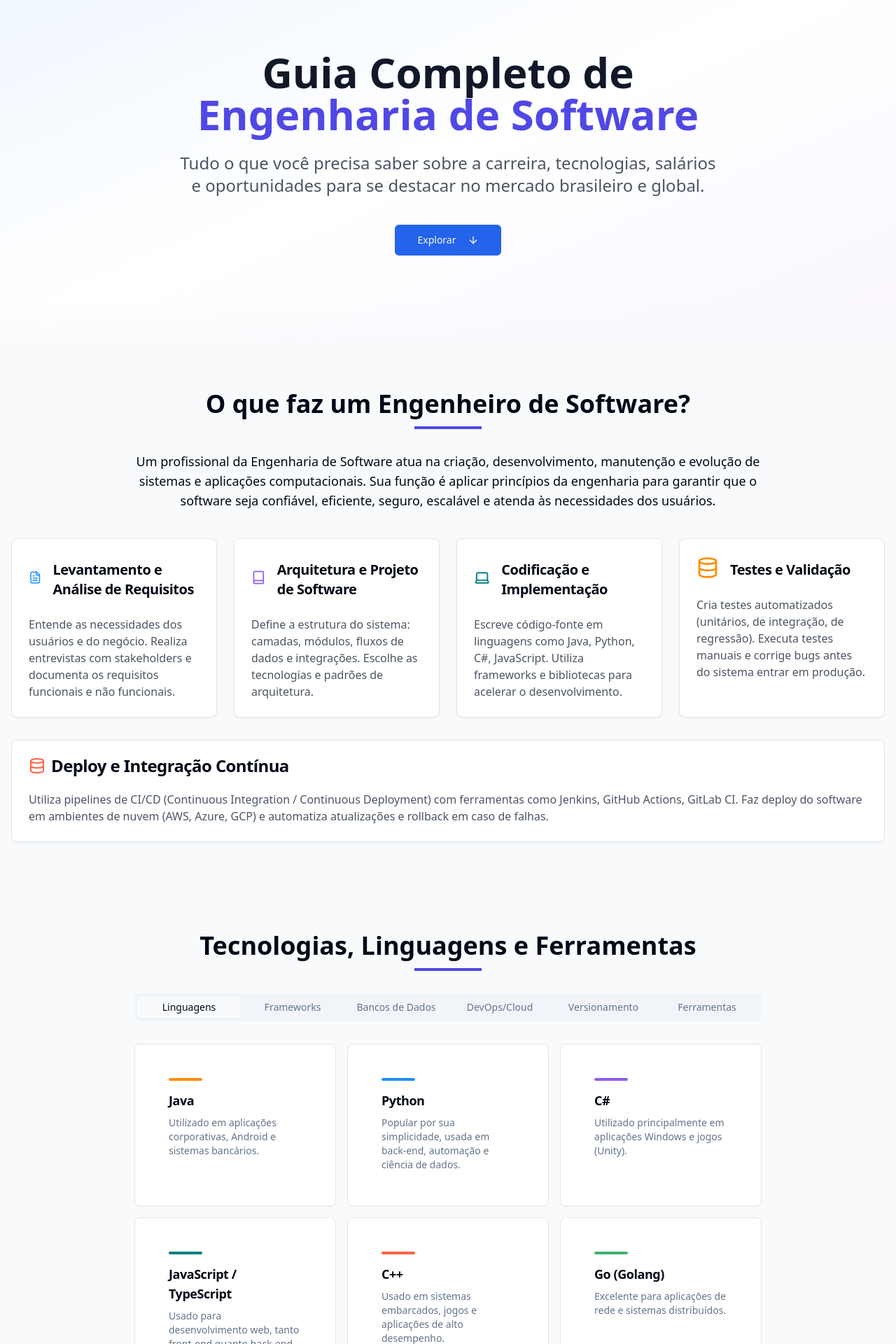
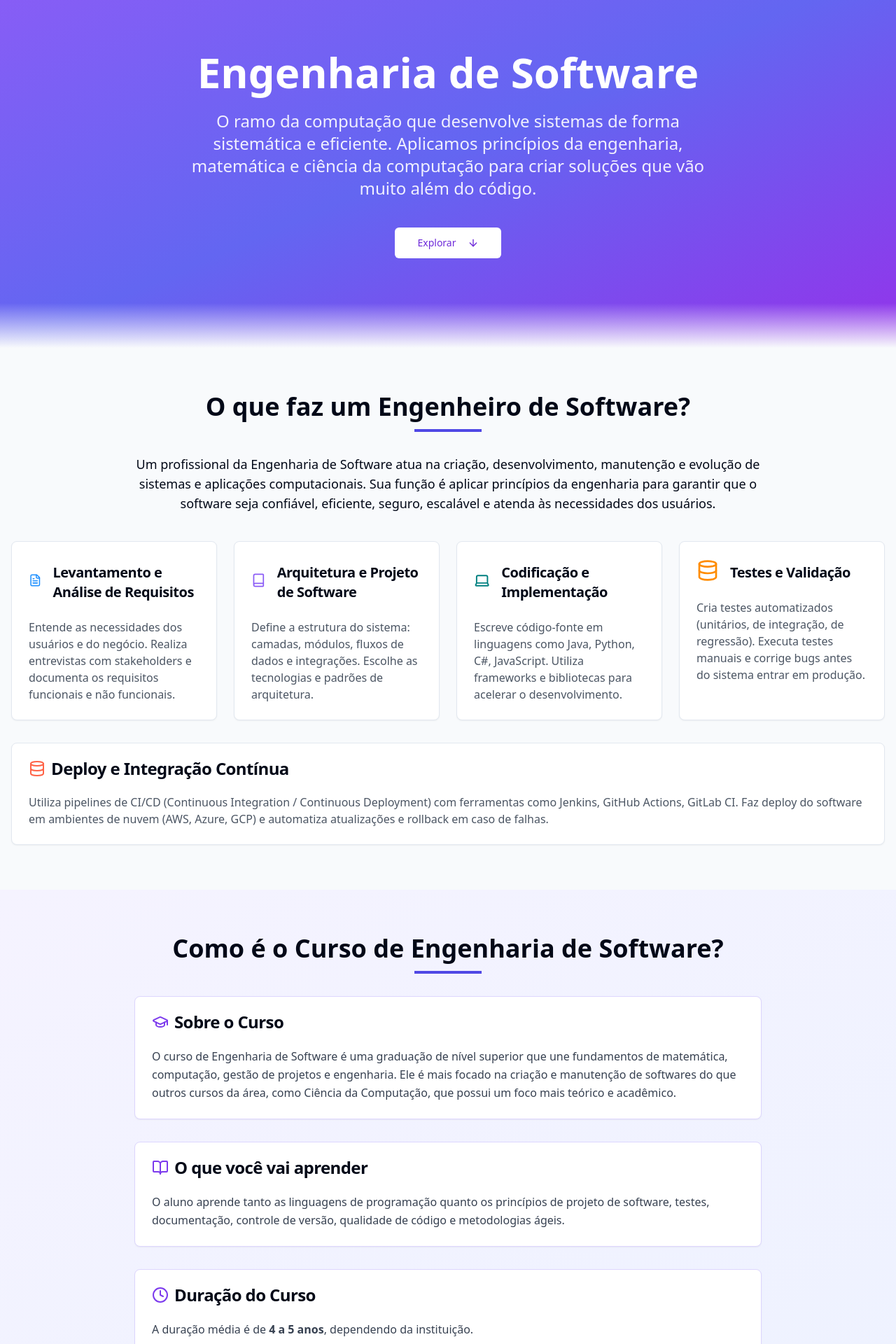
Before and after one commit to Criistian-sf/soft-eng-brasil-guide, a React (Vite) app: page / in a window 1280 px wide. Shown: the part 120-2040 px from the top of the page at 70% size. Built offline with nearby package versions, Linux system fonts and the light colour scheme.

Commit message:
Refactor: Update content and add new information
Update content with new information about the course, testimonials, and project details.

```diff
--- /dev/null
+++ b/src/components/CourseSection.tsx
@@ -0,0 +1,61 @@
+
+import React from 'react';
+import { Card, CardContent, CardHeader, CardTitle } from '@/components/ui/card';
+import { BookOpen, Clock, GraduationCap } from 'lucide-react';
+
+const CourseSection = () => {
+  return (
+    <section className="section-container bg-gradient-to-br from-violet-50 to-indigo-50">
+      <h2 className="section-title">Como é o Curso de Engenharia de Software?</h2>
+
+      <div className="max-w-4xl mx-auto space-y-8">
+        <Card className="border-violet-200">
+          <CardHeader>
+            <CardTitle className="flex items-center gap-2">
+              <GraduationCap className="h-6 w-6 text-violet-600" />
+              Sobre o Curso
+            </CardTitle>
+          </CardHeader>
+          <CardContent>
+            <p className="text-gray-700 leading-relaxed">
+              O curso de Engenharia de Software é uma graduação de nível superior que une fundamentos de matemática,
+              computação, gestão de projetos e engenharia. Ele é mais focado na criação e manutenção de softwares
+              do que outros cursos da área, como Ciência da Computação, que possui um foco mais teórico e acadêmico.
+            </p>
+          </CardContent>
+        </Card>
+
+        <Card className="border-violet-200">
+          <CardHeader>
+            <CardTitle className="flex items-center gap-2">
+              <BookOpen className="h-6 w-6 text-violet-600" />
+              O que você vai aprender
+            </CardTitle>
+          </CardHeader>
+          <CardContent>
+            <p className="text-gray-700 leading-relaxed">
+              O aluno aprende tanto as linguagens de programação quanto os princípios de projeto de software,
+              testes, documentação, controle de versão, qualidade de código e metodologias ágeis.
+            </p>
+          </CardContent>
+        </Card>
+
+        <Card className="border-violet-200">
+          <CardHeader>
+            <CardTitle className="flex items-center gap-2">
+              <Clock className="h-6 w-6 text-violet-600" />
+              Duração do Curso
+            </CardTitle>
+          </CardHeader>
+          <CardContent>
+            <p className="text-gray-700 leading-relaxed">
+              A duração média é de <strong>4 a 5 anos</strong>, dependendo da instituição.
+            </p>
+          </CardContent>
+        </Card>
+      </div>
+    </section>
+  );
+};
+
+export default CourseSection;
--- a/src/components/Hero.tsx
+++ b/src/components/Hero.tsx
@@ -10,16 +10,21 @@ const Hero = () => {
   };
 
   return (
-    <div className="relative bg-gradient-to-br from-blue-50 via-white to-purple-50 py-20 md:py-32">
+    <div className="relative bg-gradient-to-br from-violet-500 via-indigo-500 to-purple-600 py-20 md:py-32">
       <div className="container flex flex-col items-center text-center">
-        <h1 className="text-4xl md:text-5xl lg:text-6xl font-bold text-gray-900 mb-6 animate-fade-in">
-          Guia Completo de<br/>
-          <span className="text-accent">Engenharia de Software</span>
+        <h1 className="text-4xl md:text-5xl lg:text-6xl font-bold text-white mb-6 animate-fade-in">
+          Engenharia de Software
         </h1>
-        <p className="text-xl md:text-2xl text-gray-600 max-w-3xl mb-10 animate-fade-in">
-          Tudo o que você precisa saber sobre a carreira, tecnologias, salários e oportunidades para se destacar no mercado brasileiro e global.
+        <p className="text-xl md:text-2xl text-white/90 max-w-3xl mb-10 animate-fade-in leading-relaxed">
+          O ramo da computação que desenvolve sistemas de forma sistemática e eficiente.
+          Aplicamos princípios da engenharia, matemática e ciência da computação para criar
+          soluções que vão muito além do código.
         </p>
-        <Button onClick={scrollToSection} size="lg" className="group animate-fade-in">
+        <Button
+          onClick={scrollToSection}
+          size="lg"
+          className="group animate-fade-in bg-white text-violet-700 hover:bg-white/90"
+        >
           Explorar
           <ArrowDown className="ml-2 h-4 w-4 group-hover:animate-bounce" />
         </Button>
--- a/src/pages/Index.tsx
+++ b/src/pages/Index.tsx
@@ -9,6 +9,7 @@ import SalarySection from '@/components/SalarySection';
 import CompaniesSection from '@/components/CompaniesSection';
 import ChallengesSection from '@/components/ChallengesSection';
 import SdgSection from '@/components/SdgSection';
+import CourseSection from '@/components/CourseSection';
 import Footer from '@/components/Footer';
 
 const Index = () => {
@@ -19,6 +20,7 @@ const Index = () => {
       <main className="flex-grow">
         <Hero />
         <WhatTheyDo />
+        <CourseSection />
         <TechnologiesSection />
         <CertificationsSection />
         <SalarySection />
```
